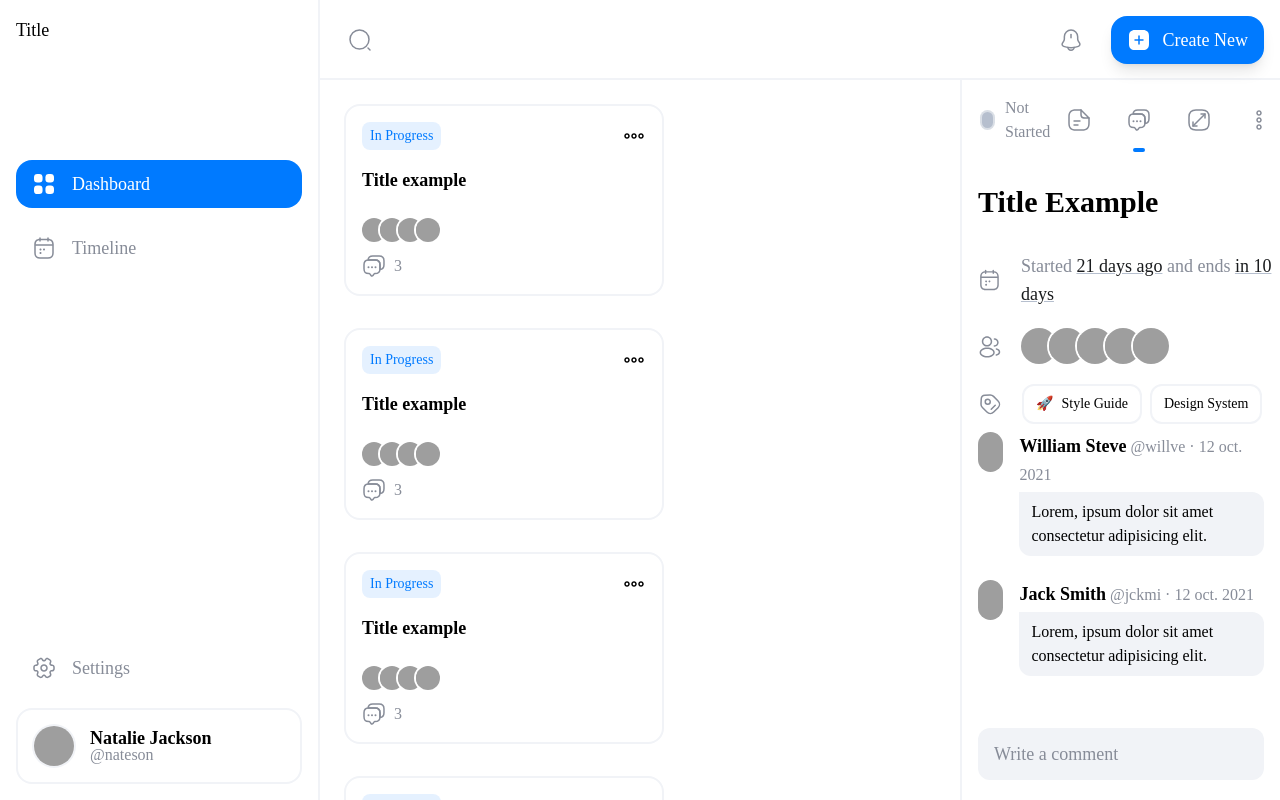
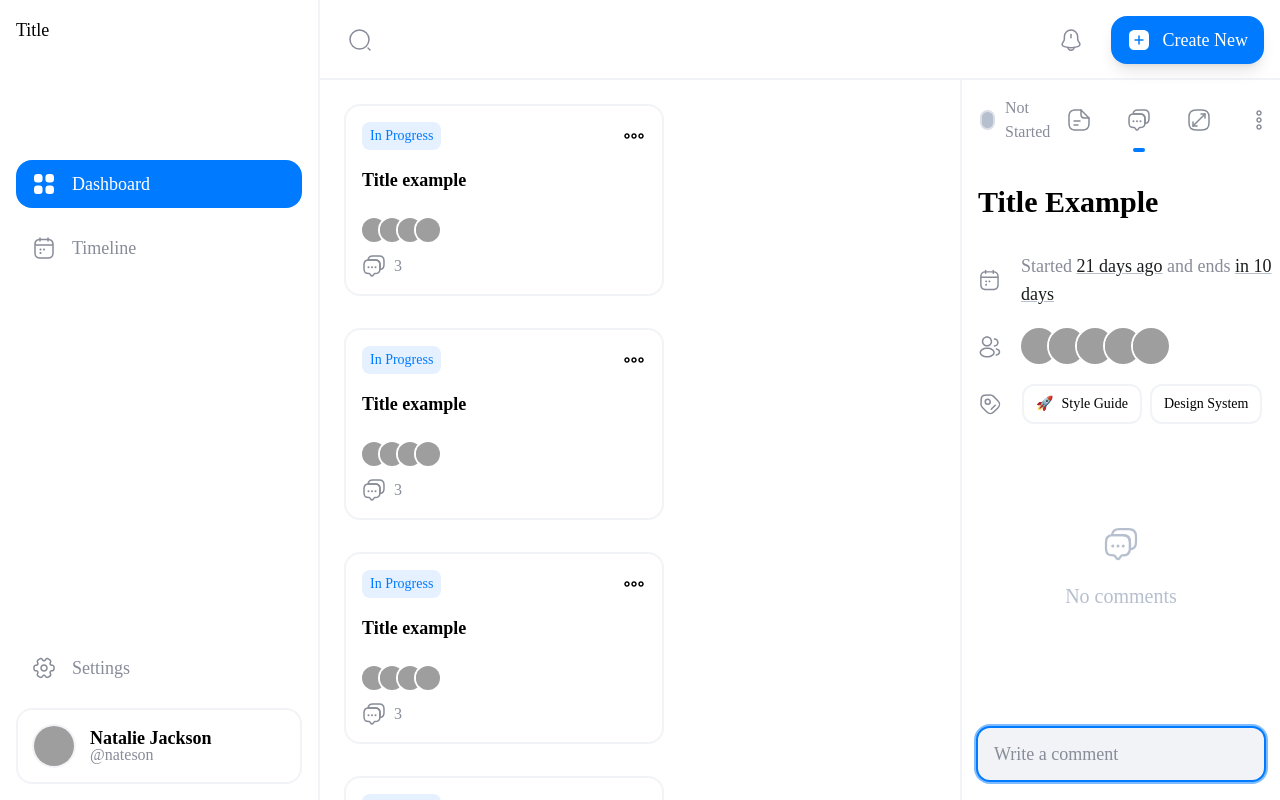
Before and after one commit to gochelias/tasklab, a Next.js app in the folder apps/web/: page / in a window 1280 px wide. Both pictures are taken after a click on the tab 1139 px from the left and 120 px from the top of the page. Shown: the top 800 px of the page. Built offline with nearby package versions, Linux system fonts and the light colour scheme; grey boxes are pictures that could not be loaded.

Commit message:
feat(web,ui): component for no comments

```diff
--- /dev/null
+++ b/apps/web/src/components/task/NoComments.tsx
@@ -0,0 +1,10 @@
+import { MessagesIcon } from '@tasklab/ui';
+
+export const NoComments = () => (
+	<>
+		<div className="text-200-light flex flex-col items-center space-y-5">
+			<MessagesIcon size={36} />
+			<p className=" text-xl">No comments</p>
+		</div>
+	</>
+);
--- a/apps/web/src/components/task/TaskComments.tsx
+++ b/apps/web/src/components/task/TaskComments.tsx
@@ -2,6 +2,7 @@ import { Fragment } from 'react';
 import { Scrollbars } from 'react-custom-scrollbars';
 
 import { Comment } from './Comment';
+import { NoComments } from './NoComments';
 
 export const TaskComments = () => {
 	const customThumb = () => (
@@ -9,7 +10,7 @@ export const TaskComments = () => {
 	);
 
 	const comments: any[] = [
-		{
+		/* {
 			id: 1,
 			author: {
 				avatar: 'https://images.unsplash.com/photo-1633332755192-727a05c4013d?ixlib=rb-1.2.1&ixid=MnwxMjA3fDB8MHxzZWFyY2h8OHx8YXZhdGFyfGVufDB8fDB8fA%3D%3D&w=1000&q=80',
@@ -30,7 +31,7 @@ export const TaskComments = () => {
 			content:
 				'Lorem, ipsum dolor sit amet consectetur adipisicing elit.',
 			createdAt: '12 oct. 2021',
-		},
+		}, */
 	];
 	return (
 		<>
@@ -43,16 +44,19 @@ export const TaskComments = () => {
 							</Fragment>
 						))
 					) : (
-						<div>No Comments</div>
+						<div className="flex h-full select-none items-center justify-center">
+							<NoComments />
+						</div>
 					)}
 				</div>
 			</Scrollbars>
 			<div className="flex h-20 items-end pb-1">
 				<input
-					className="bg-300-light focus:ring-offset-blue-light focus:ring-blue-light/50 placeholder:text-100-light w-full self-end rounded-xl px-4 py-3 transition-transform duration-300 ease-out focus:ring-2 focus:ring-offset-2"
+					className="focus:ring-offset-blue-light focus:ring-blue-light/50 placeholder:text-100-light bg-300-light w-full self-end rounded-xl px-4 py-3 transition-transform duration-300 ease-out focus:ring-2 focus:ring-offset-2"
 					type="text"
 					name=""
 					id=""
+					autoFocus={true}
 					placeholder="Write a comment"
 				/>
 			</div>
--- a/packages/ui/src/icons/MessagesIcon.tsx
+++ b/packages/ui/src/icons/MessagesIcon.tsx
@@ -1,19 +1,21 @@
 import { Icon } from './icon.interface';
 
 export const MessagesIcon = ({
+	className,
 	active = false,
 	width,
 	height,
 	size = 24,
 }: Icon) => {
-	const w = width ? width.toString() : size.toString();
-	const h = height ? height.toString() : size.toString();
+	const w = width ? width : size;
+	const h = height ? height : size;
 
 	return active ? (
 		<svg
+			className={className}
 			width={w}
 			height={h}
-			viewBox={`0 0 ${w} ${h}`}
+			viewBox="0 0 24 24"
 			fill="currentColor"
 			xmlns="http://www.w3.org/2000/svg"
 		>
@@ -22,9 +24,10 @@ export const MessagesIcon = ({
 		</svg>
 	) : (
 		<svg
+			className={className}
 			width={w}
-			height={h}
-			viewBox={`0 0 ${w} ${h}`}
+			height={w}
+			viewBox="0 0 24 24"
 			fill="none"
 			stroke="currentColor"
 			xmlns="http://www.w3.org/2000/svg"
```
